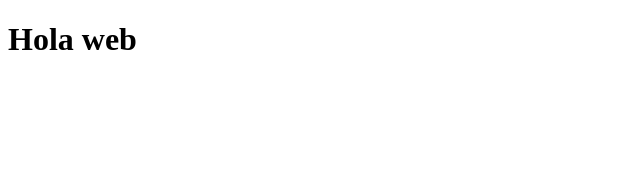
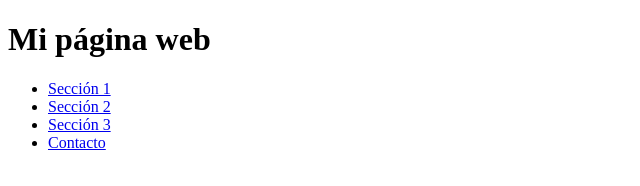
Before and after one commit to Carolina-Gif-alt/Webpages2, a plain HTML site: page index.html in a window 1280 px wide. Shown: the whole page, without its empty margins (0-640 px from the left). Drawn offline with Linux system fonts and the light colour scheme.

Commit message:
Menú incluido

```diff
--- a/index.html
+++ b/index.html
@@ -3,10 +3,20 @@
 <head>
     <meta charset="UTF-8">
     <meta name="viewport" content="width=device-width, initial-scale=1.0">
-    <title>webpage2</title>
+    <title>Ejemplo página web</title>
 </head>
 <body>
-    <h1>Hola web</h1>
+    <header>
+        <h1>Mi página web</h1>
+        <nav>
+            <ul>
+                <li><a href="#seccion1">Sección 1</a></li>
+                <li><a href="#seccion2">Sección 2</a></li>
+                <li><a href="#sección3">Sección 3</a></li>
+                <li><a href="./contacto.html">Contacto</a></li>
+            </ul>
+        </nav>
+    </header>
 
 </body>
 </html>
```
